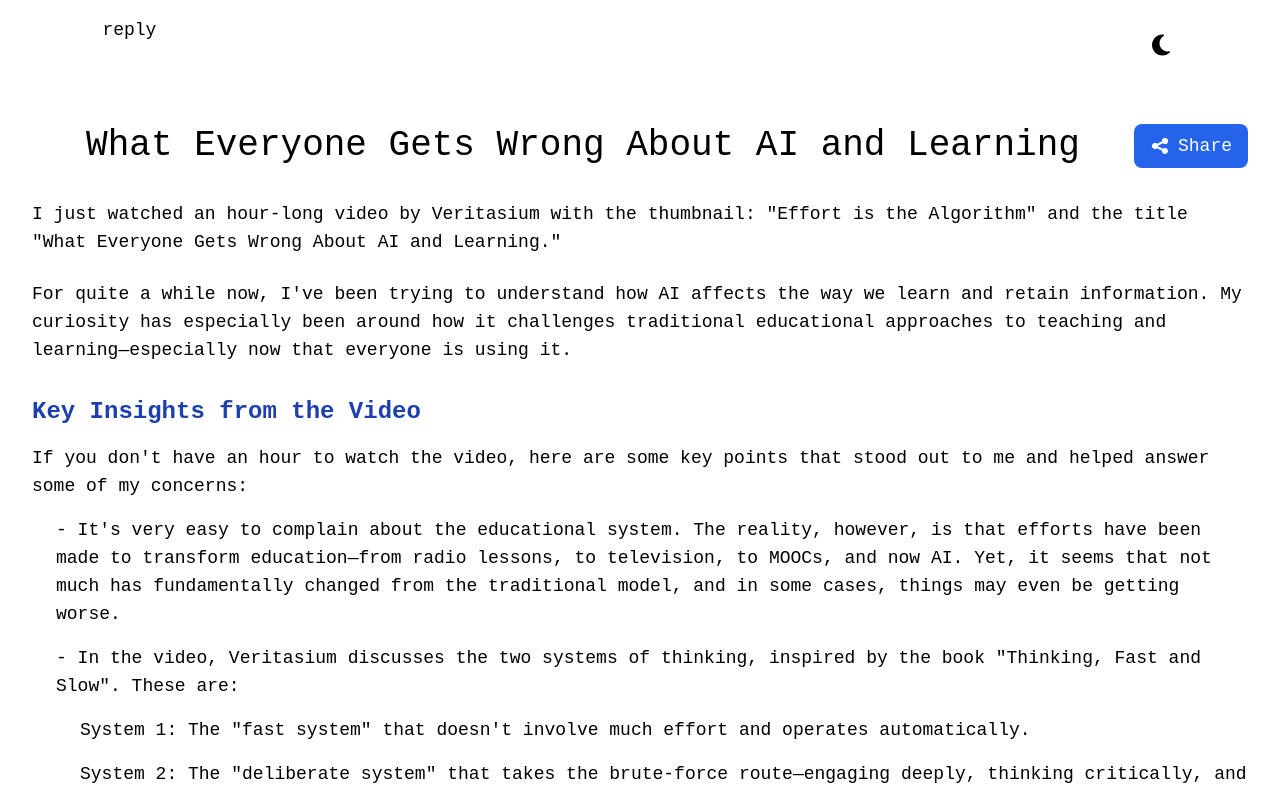
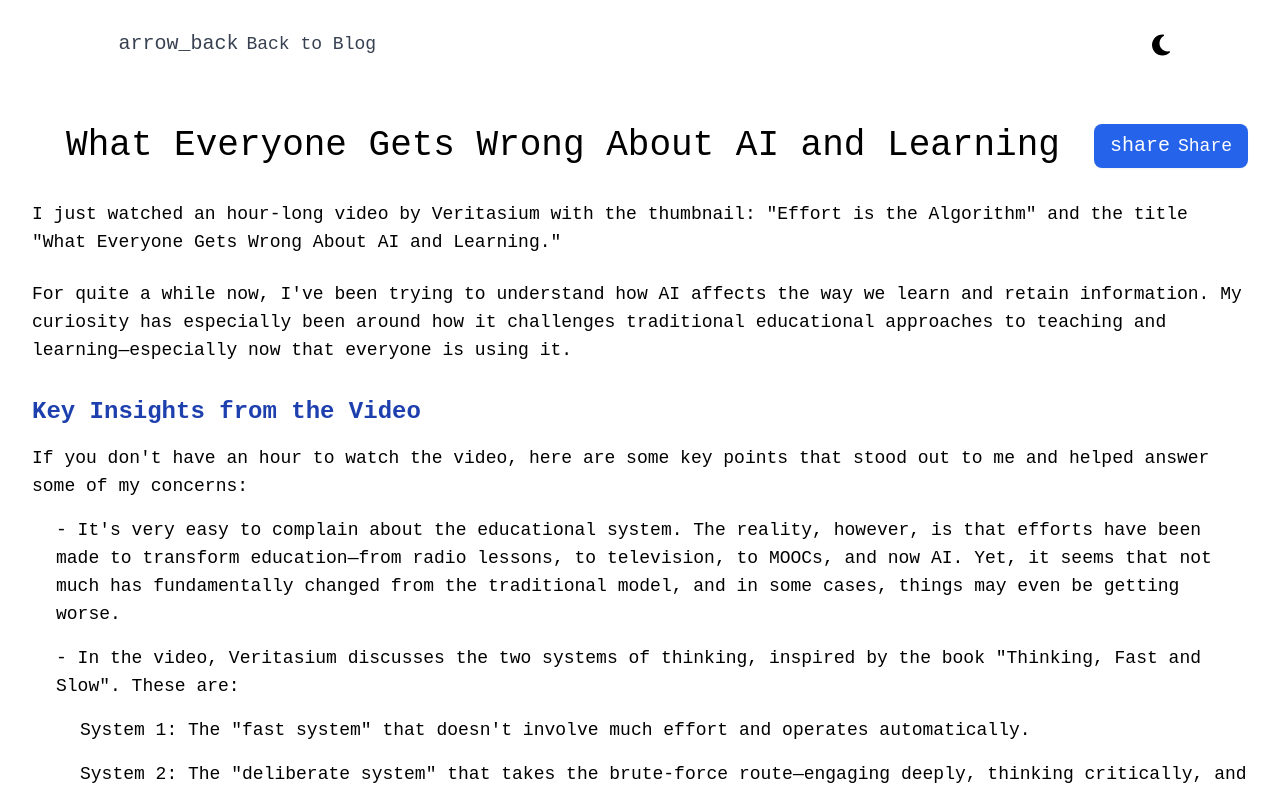
Before and after one commit to 9117KET/my-portfolio, a React (Vite) app: page /blog/ai-and-learning in a window 1280 px wide. Shown: the top 792 px of the page. Built offline with nearby package versions, Linux system fonts and the light colour scheme.

Commit message:
updated the share and the back button

```diff
--- a/src/components/GoBack.tsx
+++ b/src/components/GoBack.tsx
@@ -1,11 +1,37 @@
 import { Link } from "react-router-dom";
 
+/**
+ * GoBack Component
+ *
+ * Purpose: Provides a professional navigation button to return to the blog listing page
+ * from individual blog post pages.
+ *
+ * Design Decisions:
+ * - Uses Material Symbols "arrow_back" icon instead of "reply" for better semantic meaning
+ * - Includes text label "Back to Blog" for clarity and accessibility
+ * - Responsive design: shows icon + text on larger screens, icon only on mobile
+ * - Implements hover effects and transitions for better UX
+ * - Uses flexbox layout for proper icon-text alignment
+ * - Includes proper ARIA labels for screen readers
+ *
+ * Accessibility:
+ * - aria-label provides context for screen readers
+ * - Focus states are visible for keyboard navigation
+ * - Semantic Link component ensures proper navigation
+ *
+ * Real-life Application:
+ * Similar to navigation patterns in professional blogs and news sites like Medium,
+ * where a back button provides clear navigation context to users.
+ */
 export default function GoBack() {
   return (
-    <div>
-        <Link to="/blog" className="dark:text-white material-symbols-outlined">
-            reply
-        </Link>
-    </div>
-  )
+    <Link
+      to="/blog"
+      className="inline-flex items-center gap-2 px-3 py-2 sm:px-4 text-gray-700 dark:text-gray-300 hover:text-blue-600 dark:hover:text-blue-400 transition-all duration-200 rounded-lg hover:bg-gray-100 dark:hover:bg-gray-800 focus:outline-none focus:ring-2 focus:ring-blue-500 focus:ring-offset-2"
+      aria-label="Back to Blog"
+    >
+      <span className="material-symbols-outlined text-xl">arrow_back</span>
+      <span className="font-medium hidden sm:inline">Back to Blog</span>
+    </Link>
+  );
 }
--- a/src/components/ShareButton.tsx
+++ b/src/components/ShareButton.tsx
@@ -1,35 +1,94 @@
 import { useState } from "react";
 
+/**
+ * ShareButton Component Props Interface
+ *
+ * Defines the structure of data required for the ShareButton component.
+ * This follows TypeScript best practices for type safety and component contracts.
+ */
 interface ShareButtonProps {
   title: string;
   url: string;
   description: string;
 }
 
+/**
+ * ShareButton Component
+ *
+ * Purpose: Provides a professional sharing button that allows users to share blog posts
+ * via native sharing APIs (on mobile devices) or by copying the URL to clipboard.
+ *
+ * Architecture Pattern: This component follows the Presentational Component pattern,
+ * where it handles its own UI state (tooltip visibility) and user interactions (sharing/copying).
+ *
+ * Design Decisions:
+ * - Uses Material Symbols "share" icon for consistency with other UI elements
+ * - Implements Web Share API for native sharing on supported devices (mobile)
+ * - Falls back to clipboard copy for desktop browsers
+ * - Shows a professional tooltip feedback when URL is copied
+ * - Responsive design with proper spacing and sizing
+ * - Dark mode support for modern UI consistency
+ * - Smooth transitions and hover effects for better UX
+ *
+ * Problem-Solving Approach:
+ * - Progressive Enhancement: Uses native sharing when available, gracefully degrades to clipboard
+ * - User Feedback: Visual tooltip confirms successful copy action
+ * - Error Handling: Silently handles errors to prevent UI disruption
+ *
+ * Accessibility:
+ * - aria-label provides context for screen readers
+ * - Focus states are visible for keyboard navigation
+ * - Semantic button element ensures proper interaction
+ *
+ * Real-life Application:
+ * Similar to sharing buttons on professional platforms like Medium, Dev.to, or LinkedIn articles,
+ * where users can easily share content with others.
+ */
 export default function ShareButton({
   title,
   url,
   description,
 }: ShareButtonProps) {
+  // State to manage tooltip visibility for user feedback
   const [showCopiedTooltip, setShowCopiedTooltip] = useState(false);
 
+  /**
+   * handleShare Function
+   *
+   * Implements the sharing logic using the Web Share API when available,
+   * or falls back to copying the URL to clipboard.
+   *
+   * Algorithm:
+   * 1. Check if native sharing is available (mobile devices)
+   * 2. If available, use navigator.share() for native sharing dialog
+   * 3. If not available, copy URL to clipboard and show feedback tooltip
+   * 4. Handle errors gracefully without disrupting user experience
+   */
   const handleShare = async () => {
     try {
+      // Check for native sharing support (primarily on mobile devices)
       if (navigator.share) {
-        // Use native sharing if available
+        // Use native sharing API for better mobile experience
+        // This opens the device's native share sheet with options like
+        // WhatsApp, Email, Messages, etc.
         await navigator.share({
           title,
           text: description,
           url,
         });
       } else {
-        // Fallback to copying URL
+        // Fallback for desktop browsers: copy URL to clipboard
         await navigator.clipboard.writeText(url);
         setShowCopiedTooltip(true);
+        // Auto-hide tooltip after 2 seconds for clean UX
         setTimeout(() => setShowCopiedTooltip(false), 2000);
       }
     } catch (error) {
-      console.error("Error sharing:", error);
+      // Silently handle errors (user might cancel share dialog)
+      // Only log to console for debugging purposes
+      if (error instanceof Error && error.name !== "AbortError") {
+        console.error("Error sharing:", error);
+      }
     }
   };
 
@@ -37,25 +96,26 @@ export default function ShareButton({
     <div className="relative inline-block">
       <button
         onClick={handleShare}
-        className="flex items-center space-x-2 bg-blue-600 hover:bg-blue-700 text-white px-4 py-2 rounded-lg transition-colors duration-200"
+        className="inline-flex items-center gap-2 px-3 py-2 sm:px-4 bg-blue-600 hover:bg-blue-700 dark:bg-blue-700 dark:hover:bg-blue-600 text-white rounded-lg transition-all duration-200 focus:outline-none focus:ring-2 focus:ring-blue-500 focus:ring-offset-2 shadow-sm hover:shadow-md"
+        aria-label={`Share: ${title}`}
       >
-        <svg
-          xmlns="http://www.w3.org/2000/svg"
-          className="h-5 w-5"
-          viewBox="0 0 20 20"
-          fill="currentColor"
-        >
-          <path d="M15 8a3 3 0 10-2.977-2.63l-4.94 2.47a3 3 0 100 4.319l4.94 2.47a3 3 0 10.895-1.789l-4.94-2.47a3.027 3.027 0 000-.74l4.94-2.47C13.456 7.68 14.19 8 15 8z" />
-        </svg>
-        <span>Share</span>
+        <span className="material-symbols-outlined text-xl">share</span>
+        <span className="font-medium hidden sm:inline">Share</span>
       </button>
 
-      {/* Copied tooltip */}
+      {/* Success feedback tooltip - appears when URL is copied to clipboard */}
       {showCopiedTooltip && (
-        <div className="absolute bottom-full left-1/2 transform -translate-x-1/2 mb-2 px-3 py-1 bg-gray-900 text-white text-sm rounded-md whitespace-nowrap">
-          Link copied!
-          {/* Tooltip arrow */}
-          <div className="absolute bottom-0 left-1/2 transform -translate-x-1/2 translate-y-1/2 rotate-45 w-2 h-2 bg-gray-900"></div>
+        <div
+          className="absolute bottom-full left-1/2 transform -translate-x-1/2 mb-2 px-3 py-1.5 bg-gray-900 dark:bg-gray-700 text-white text-sm rounded-lg whitespace-nowrap shadow-lg z-50 transition-opacity duration-200"
+          role="status"
+          aria-live="polite"
+        >
+          <span className="flex items-center gap-1.5">
+            <span className="material-symbols-outlined text-base">check_circle</span>
+            Link copied!
+          </span>
+          {/* Tooltip arrow pointing to button */}
+          <div className="absolute top-full left-1/2 transform -translate-x-1/2 -mt-1 rotate-45 w-2 h-2 bg-gray-900 dark:bg-gray-700"></div>
         </div>
       )}
     </div>
```
